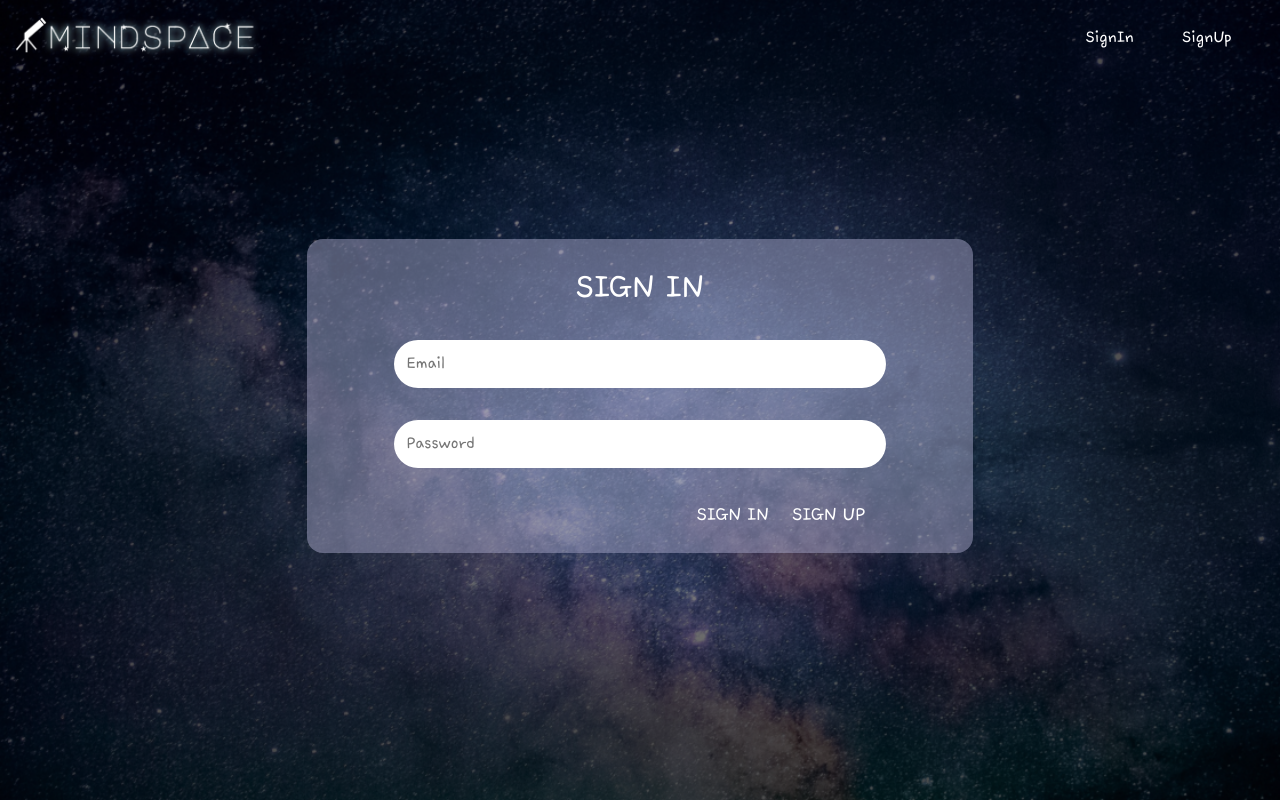
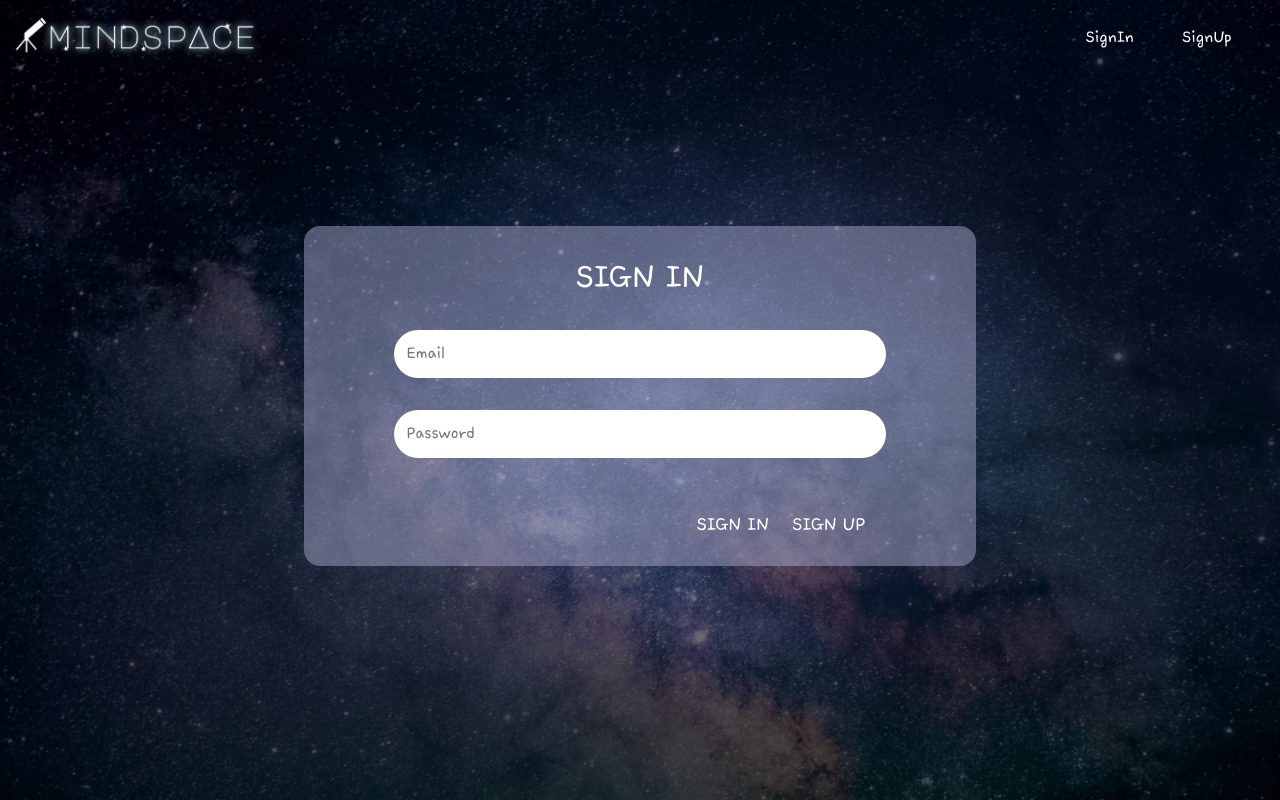
Before and after one commit to techeer-sv/Mindspace, a Next.js app in the folder Mindspace_front_next/: page /signin in a window 1280 px wide. Built offline with nearby package versions, Linux system fonts and the light colour scheme; no server answers.

Commit message:
style : 에러 메세지가 표현될 때 폼 크기가 줄어들지 않도록 수정

```diff
--- a/Mindspace_front_next/app/(auth)/Auth.module.scss
+++ b/Mindspace_front_next/app/(auth)/Auth.module.scss
@@ -35,11 +35,10 @@
     align-items: center;
     flex-direction: column;
     width: 70%;
-    height: 45%;
     max-width: 40rem;
     border-radius: 1rem;
     border: none;
-    padding: 1%;
+    padding: 1rem;
     background-color: rgba(166, 166, 200, 0.5);
   }
 }
@@ -52,6 +51,7 @@
 
 .error {
   display: flex;
+  height: 20px;
   color: rgb(212, 212, 212);
   margin: 1% auto 0 13%;
 }
--- a/Mindspace_front_next/app/(auth)/signin/page.tsx
+++ b/Mindspace_front_next/app/(auth)/signin/page.tsx
@@ -16,6 +16,7 @@ export default function SignInPage() {
 
   const [email, setEmail] = useState<string>("");
   const [password, setPassword] = useState<string>("");
+
   const [errorMessage, setErrorMessage] = useState<string>("");
 
   const setLoggedIn = useSetRecoilState(isLoggedInAtom);
```
